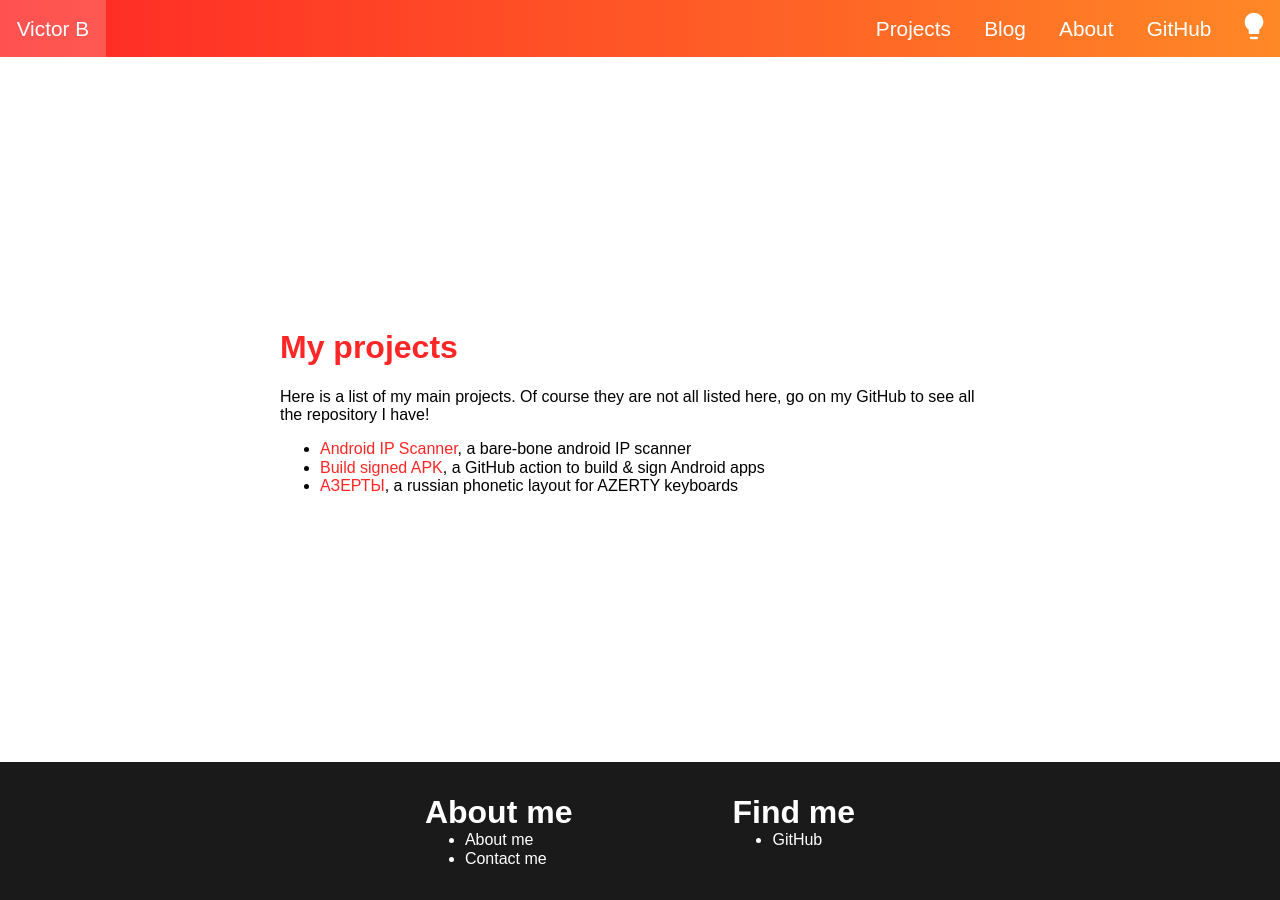
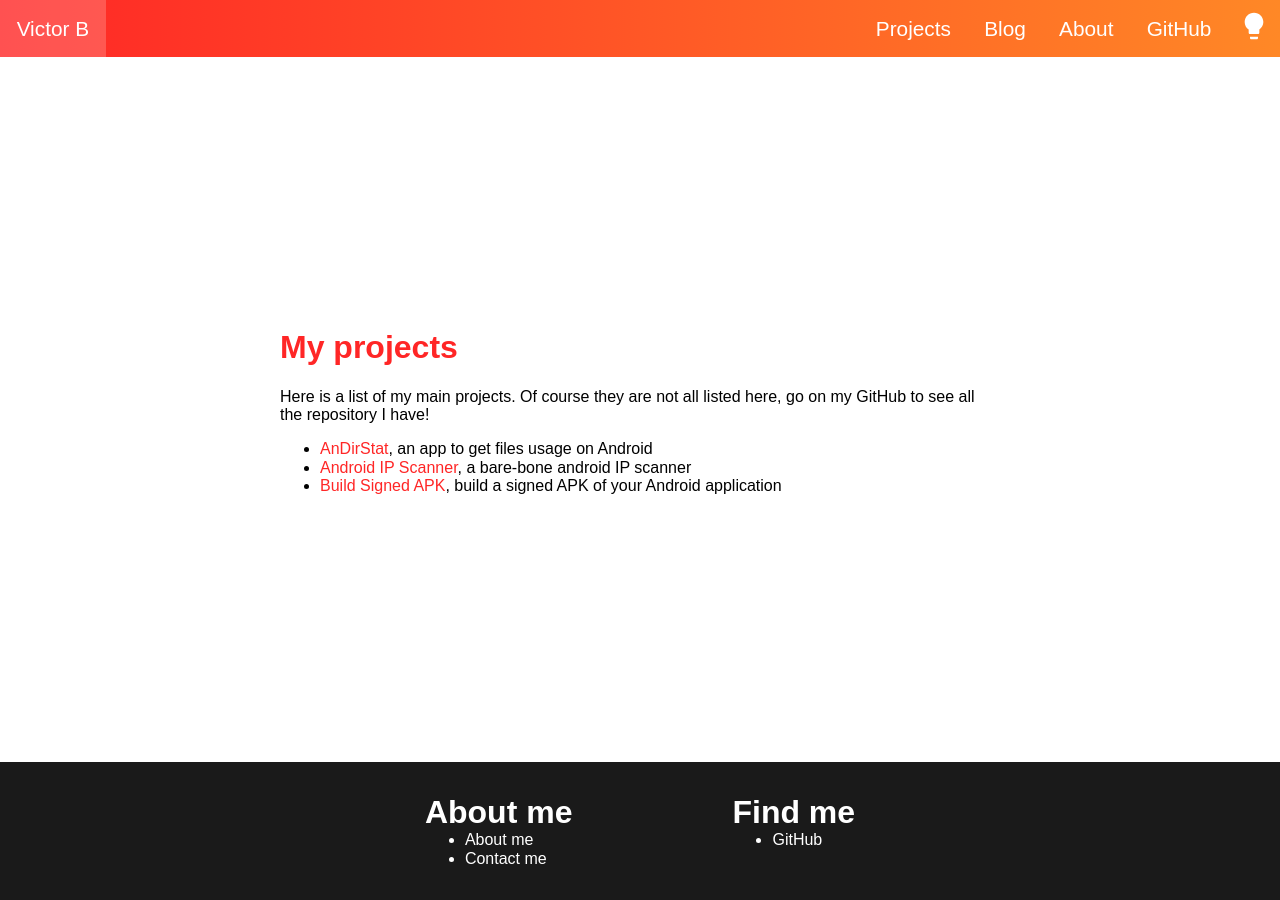
Before and after one commit to victorbnl/victorbnl.github.io, a Jekyll site: the page built from pages/projects.md, in a window 1280 px wide. Built offline with Jekyll 4.4.1, drawn with Linux system fonts in a browser that asks for light colours.

Commit message:
Change projects list system and add AnDirStat

```diff
--- a/_data/projects.yml
+++ /dev/null
@@ -1,11 +0,0 @@
-- name: Android IP Scanner
-  description: a bare-bone android IP scanner
-  link: /projects/android-ip-scanner
-
-- name: Build signed APK
-  description: a GitHub action to build & sign Android apps
-  link: /projects/build-signed-apk
-
-- name: АЗЕРТЫ
-  description: a russian phonetic layout for AZERTY keyboards
-  link: /projects/russian-azerty
--- /dev/null
+++ b/collections/_projects/andirstat.md
@@ -0,0 +1,31 @@
+---
+layout: article-with-comments
+title: AnDirStat
+description: an app to get files usage on Android
+---
+
+<style>
+    main {
+        --accent-color: #5acf1f !important;
+    }
+
+    header {
+        --background-color-one: #5acf1f !important;
+        --background-color-two: #44a115 !important;
+    }
+</style>
+
+# [AnDirStat](https://github.com/victorbnl/andirstat)
+
+An app to get files usage on Android
+
+<a href="https://github.com/victorbnl/andirstat/releases/latest"><img width="200px" src="/static/img/icons/get-it-on-github.svg"></a>
+
+## Feedback
+
+If something doesn't work, feel free to open an [issue](https://github.com/victorbnl/andirstat/issues/new/choose)
+If you have ideas / feature requests, or any other discussions / questions, start a discussion [here](https://github.com/victorbnl/andirstat/discussions/new)
+
+## Screenshots
+
+Not yet implemented
--- a/collections/_projects/build-signed-apk.md
+++ b/collections/_projects/build-signed-apk.md
@@ -1,6 +1,7 @@
 ---
 layout: article
 title: Build Signed APK
+description: build a signed APK of your Android application
 ---
 
 # Build signed APK
--- a/pages/projects.md
+++ b/pages/projects.md
@@ -9,9 +9,9 @@
 Here is a list of my main projects. Of course they are not all listed here, go on my GitHub to see all the repository I have!
 
 <ul>
-    {% for project in site.data.projects %}
+    {% for project in site.projects %}
         <li>
-            <a href="{{ project.link }}">{{ project.name }}</a>, {{ project.description }}
+            <a href="{{ project.url }}">{{ project.title }}</a>, {{ project.description }}
         </li>
     {% endfor %}
 </ul>
```
Also changed, not shown: collections/_projects/android-ip-scanner.md (+1 -0 lines).
